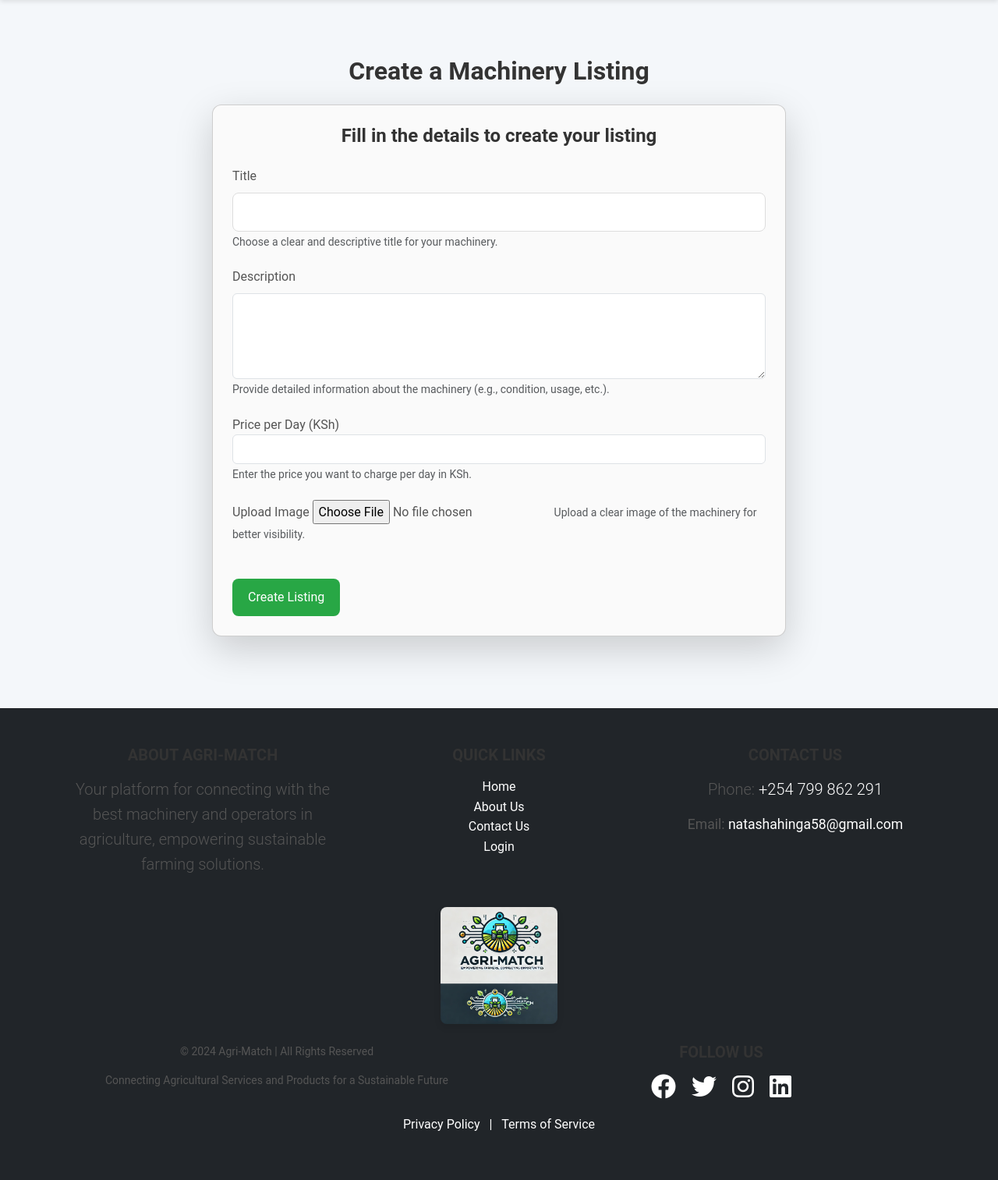
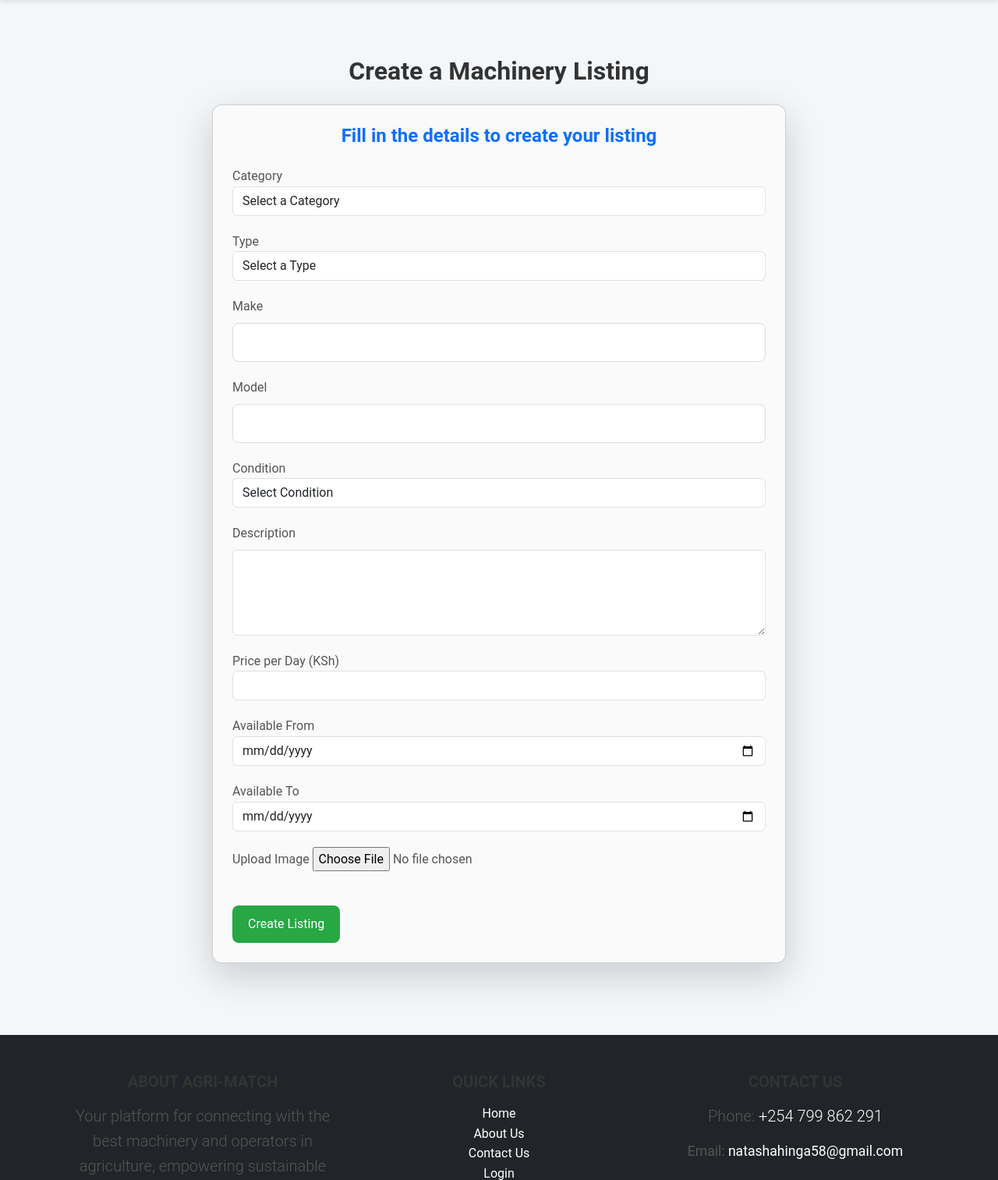
Before and after one commit to slate299/agri_match, a Django app: page /create_machinery_listing/ in a window 1280 px wide. Shown: the part 180-1693 px from the top of the page at 78% size. Before the commit the page ends 1630 px from the top, so only its background shows below. Run offline with Django 4.2, Linux system fonts and the light colour scheme; a user stored in the database is signed in.

Commit message:
code drop

```diff
--- a/agri_match_app/forms.py
+++ b/agri_match_app/forms.py
@@ -14,36 +14,49 @@
         model = CustomUser
         fields = ['username', 'first_name', 'last_name', 'email', 'password1', 'password2']
 
-    def save(self, commit=True):
+    def save(self, request=None, commit=True):
         user = super().save(commit=False)
         user.is_lister = False  # Default to not being a lister
         user.is_renter = False  # Default to not being a renter
         user.is_wishlist_user = False  # Default to not being a wishlist user
+        if request:
+            pass
         if commit:
             user.save()
         return user
 
+# Machinery Listing
+class MachineryListingForm(forms.ModelForm):
+    category = forms.ModelChoiceField(
+        queryset=MachineryCategory.objects.all(),
+        label="Category",
+        required=True
+    )
+    type = forms.ModelChoiceField(
+        queryset=MachineryType.objects.none(),
+        label="Type",
+        required=True
+    )
 
-# Updated Machinery Listing Form with Location
-class MachineryListingForm(forms.ModelForm):
     class Meta:
         model = MachineryListing
         fields = [
             'category', 'type', 'make', 'model', 'condition', 'description',
-            'image', 'price_per_day', 'available_from', 'available_to', 'location'  # Include location here
+            'price_per_day', 'available_from', 'available_to', 'location', 'image'
         ]
+        widgets = {
+            'available_from': forms.DateInput(attrs={'type': 'date'}),
+            'available_to': forms.DateInput(attrs={'type': 'date'}),
+        }
 
     def __init__(self, *args, **kwargs):
         super().__init__(*args, **kwargs)
-        self.fields['category'].queryset = MachineryCategory.objects.all()
-        self.fields['type'].queryset = MachineryType.objects.none()
-
         if 'category' in self.data:
             try:
                 category_id = int(self.data.get('category'))
                 self.fields['type'].queryset = MachineryType.objects.filter(category_id=category_id)
             except (ValueError, TypeError):
-                pass  # Invalid input; fallback to empty queryset
+                self.fields['type'].queryset = MachineryType.objects.none()
         elif self.instance.pk:
             self.fields['type'].queryset = self.instance.category.types.all()
 
--- a/agri_match_app/templates/create_machinery_listing.html
+++ b/agri_match_app/templates/create_machinery_listing.html
@@ -7,36 +7,78 @@
         <div class="col-md-8">
             <div class="card shadow-lg rounded-lg">
                 <div class="card-body">
-                    <h4 class="mb-4 text-center">Fill in the details to create your listing</h4>
-                    <form method="POST" enctype="multipart/form-data">
+                    <h4 class="mb-4 text-center text-primary">Fill in the details to create your listing</h4>
+                    <form method="POST" enctype="multipart/form-data" id="create-listing-form">
                         {% csrf_token %}
 
-                        <!-- Title Input -->
+                        <!-- Category Selection -->
                         <div class="form-group">
-                            <label for="title" class="font-weight-bold">Title</label>
-                            <input type="text" class="form-control" id="title" name="title" required>
-                            <small id="titleHelp" class="form-text text-muted">Choose a clear and descriptive title for your machinery.</small>
+                            <label for="category" class="font-weight-bold">Category</label>
+                            <select class="form-control" id="category" name="category" required>
+                                <option value="" selected disabled>Select a Category</option>
+                                {% for cat in categories %}
+                                    <option value="{{ cat.id }}">{{ cat.name }}</option>
+                                {% endfor %}
+                            </select>
+                        </div>
+
+                        <!-- Type Selection -->
+                        <div class="form-group">
+                            <label for="type" class="font-weight-bold">Type</label>
+                            <select class="form-control" id="type" name="type" required>
+                                <option value="" selected disabled>Select a Type</option>
+                            </select>
+                        </div>
+
+                        <!-- Make Input -->
+                        <div class="form-group">
+                            <label for="make" class="font-weight-bold">Make</label>
+                            <input type="text" class="form-control" id="make" name="make" required>
+                        </div>
+
+                        <!-- Model Input -->
+                        <div class="form-group">
+                            <label for="model" class="font-weight-bold">Model</label>
+                            <input type="text" class="form-control" id="model" name="model" required>
+                        </div>
+
+                        <!-- Condition Input -->
+                        <div class="form-group">
+                            <label for="condition" class="font-weight-bold">Condition</label>
+                            <select class="form-control" id="condition" name="condition" required>
+                                <option value="" selected disabled>Select Condition</option>
+                                <option value="New">New</option>
+                                <option value="Used">Used</option>
+                                <option value="Refurbished">Refurbished</option>
+                            </select>
                         </div>
 
                         <!-- Description Input -->
                         <div class="form-group">
                             <label for="description" class="font-weight-bold">Description</label>
                             <textarea class="form-control" id="description" name="description" rows="4" required></textarea>
-                            <small id="descHelp" class="form-text text-muted">Provide detailed information about the machinery (e.g., condition, usage, etc.).</small>
                         </div>
 
                         <!-- Price Input -->
                         <div class="form-group">
                             <label for="price" class="font-weight-bold">Price per Day (KSh)</label>
-                            <input type="number" class="form-control" id="price" name="price" required>
-                            <small id="priceHelp" class="form-text text-muted">Enter the price you want to charge per day in KSh.</small>
+                            <input type="number" class="form-control" id="price" name="price" step="0.01" required>
+                        </div>
+
+                        <!-- Availability Dates -->
+                        <div class="form-group">
+                            <label for="available_from" class="font-weight-bold">Available From</label>
+                            <input type="date" class="form-control" id="available_from" name="available_from" required>
+                        </div>
+                        <div class="form-group">
+                            <label for="available_to" class="font-weight-bold">Available To</label>
+                            <input type="date" class="form-control" id="available_to" name="available_to" required>
                         </div>
 
                         <!-- Image Upload -->
                         <div class="form-group">
                             <label for="image" class="font-weight-bold">Upload Image</label>
-                            <input type="file" class="form-control-file" id="image" name="image" accept="image/*" onchange="previewImage(event)">
-                            <small id="imageHelp" class="form-text text-muted">Upload a clear image of the machinery for better visibility.</small>
+                            <input type="file" class="form-control-file" id="image" name="image" accept="image/*" onchange="previewImage(event)" required>
                             <div class="mt-2">
                                 <img id="imagePreview" src="#" alt="Image Preview" style="max-width: 100%; display: none;">
                             </div>
@@ -50,4 +92,34 @@
         </div>
     </div>
 </div>
+
+<script>
+    // Dynamic type loading
+    document.getElementById('category').addEventListener('change', function () {
+        const categoryId = this.value;
+        fetch(`/get-types/${categoryId}/`)
+            .then(response => response.json())
+            .then(data => {
+                const typeSelect = document.getElementById('type');
+                typeSelect.innerHTML = '<option value="" selected disabled>Select a Type</option>';
+                data.forEach(type => {
+                    const option = document.createElement('option');
+                    option.value = type.id;
+                    option.textContent = type.name;
+                    typeSelect.appendChild(option);
+                });
+            });
+    });
+
+    // Image preview function
+    function previewImage(event) {
+        const reader = new FileReader();
+        reader.onload = function () {
+            const output = document.getElementById('imagePreview');
+            output.src = reader.result;
+            output.style.display = 'block';
+        };
+        reader.readAsDataURL(event.target.files[0]);
+    }
+</script>
 {% endblock %}
--- a/agri_match_app/urls.py
+++ b/agri_match_app/urls.py
@@ -2,11 +2,13 @@
 from . import views
 from django.conf import settings
 from django.conf.urls.static import static
+from django.contrib.auth import views as auth_views
+
 urlpatterns = [
     # Authentication
     path('login/', views.login_view, name='account_login'),
     path('signup/', views.signup_view, name='account_signup'),
-
+    path('logout/', auth_views.LogoutView.as_view(), name='logout'),
     # Home and about pages
     path('', views.home, name='home'),
     path('about_us/', views.about_us, name='about_us'),
@@ -27,7 +29,7 @@
     path('add_to_wishlist/<int:listing_id>/', views.add_to_wishlist, name='add_to_wishlist'),
 
     # Wishlist view
-    path('view_wishlist/', views.view_wishlist, name='view_wishlist'),
+    path('wishlist/', views.wishlist, name='wishlist'),
 
     # Rent or hire machinery or operators
     path('rent_or_hire/<int:listing_id>/', views.rent_or_hire, name='rent_or_hire'),
@@ -43,6 +45,5 @@
 
     # Admin Dashboard (Only for superusers)
     path('admin_dashboard/', views.admin_dashboard, name='admin_dashboard'),
+    path('get-types/<int:category_id>/', views.get_types, name='get_types'),
 ]
-if settings.DEBUG:
-    urlpatterns += static(settings.STATIC_URL, document_root=settings.STATIC_ROOT)
--- a/agri_match_app/views.py
+++ b/agri_match_app/views.py
@@ -1,12 +1,12 @@
 from django.shortcuts import render, redirect, get_object_or_404
-from django.http import HttpResponse, HttpResponseRedirect, HttpResponseForbidden
+from django.http import HttpResponse, HttpResponseRedirect, HttpResponseForbidden, JsonResponse
 from django.contrib.auth.decorators import login_required
 from django.contrib.auth.forms import AuthenticationForm
 from django.contrib.auth import login
 from allauth.account.forms import SignupForm
 from django.contrib.auth.views import PasswordResetView, PasswordResetConfirmView
-from .models import CustomUser, MachineryListing, OperatorListing, Wishlist, RentalTransaction, Review
-from .forms import ReviewForm, MachineryListingForm, OperatorListingForm
+from .models import CustomUser, MachineryListing, OperatorListing, Wishlist, RentalTransaction, Review, MachineryType
+from .forms import ReviewForm, MachineryListingForm, OperatorListingForm, CustomUserCreationForm
 from django.core.mail import send_mail
 from django.conf import settings
 from django.contrib import messages
@@ -29,11 +29,11 @@
     if request.method == 'POST':
         form = SignupForm(request.POST)
         if form.is_valid():
-            user = form.save()
+            user = form.save(request=request)
             login(request, user)
             return redirect('home')  # Redirect to the home page after successful signup
     else:
-        form = SignupForm()
+        form = CustomUserCreationForm()
     return render(request, 'account_signup.html', {'form': form})
 
 # Home view
@@ -80,7 +80,7 @@
             machinery = form.save(commit=False)
             machinery.user = request.user
             machinery.save()
-            return redirect('home')  # Redirect to a success page or listings page
+            return redirect('machinery_listings')  # Redirect to a success page or listings page
     else:
         form = MachineryListingForm()
 
@@ -112,7 +112,7 @@
 
 # View wishlist
 @login_required
-def view_wishlist(request):
+def wishlist(request):
     wishlist = Wishlist.objects.get(user=request.user)
     return render(request, 'wishlist.html', {'wishlist': wishlist})
 
@@ -211,10 +211,14 @@
 
 # View for displaying all machinery listings
 def machinery_listings(request):
-    machinery_list = MachineryListing.objects.filter(listing_type='machinery')
+    machinery_list = MachineryListing.objects.all()  # No need for listing_type
     return render(request, 'machinery_listings.html', {'machinery_list': machinery_list})
 
 # View for displaying all operator listings
 def operator_listings(request):
-    operator_list = OperatorListing.objects.filter(listing_type='operator')
+    operator_list = OperatorListing.objects.all()  # No need for listing_type
     return render(request, 'operator_listings.html', {'operator_list': operator_list})
+
+def get_types(request, category_id):
+    types = MachineryType.objects.filter(category_id=category_id)
+    return JsonResponse(list(types.values('id', 'name')), safe=False)
```
Also changed, not shown: db.sqlite3.
